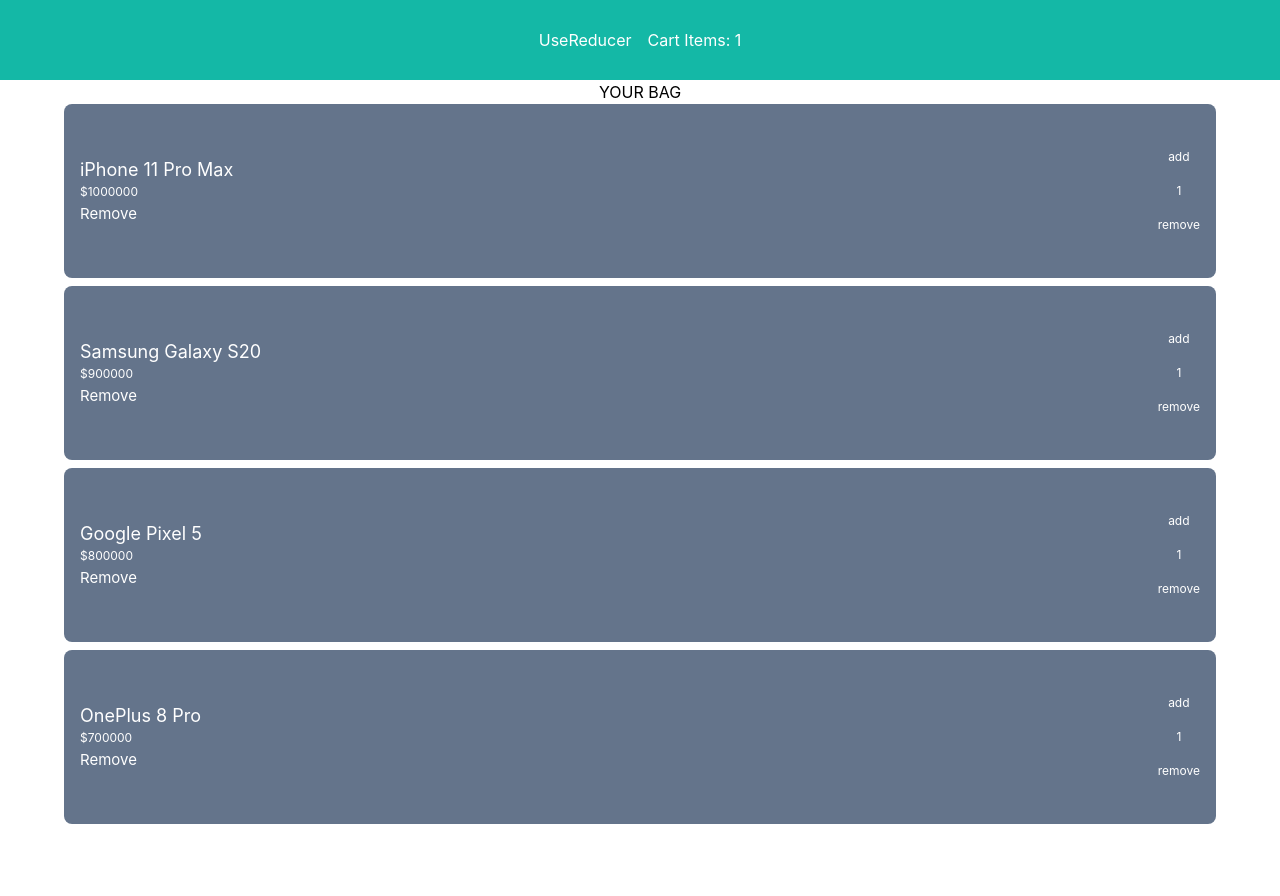
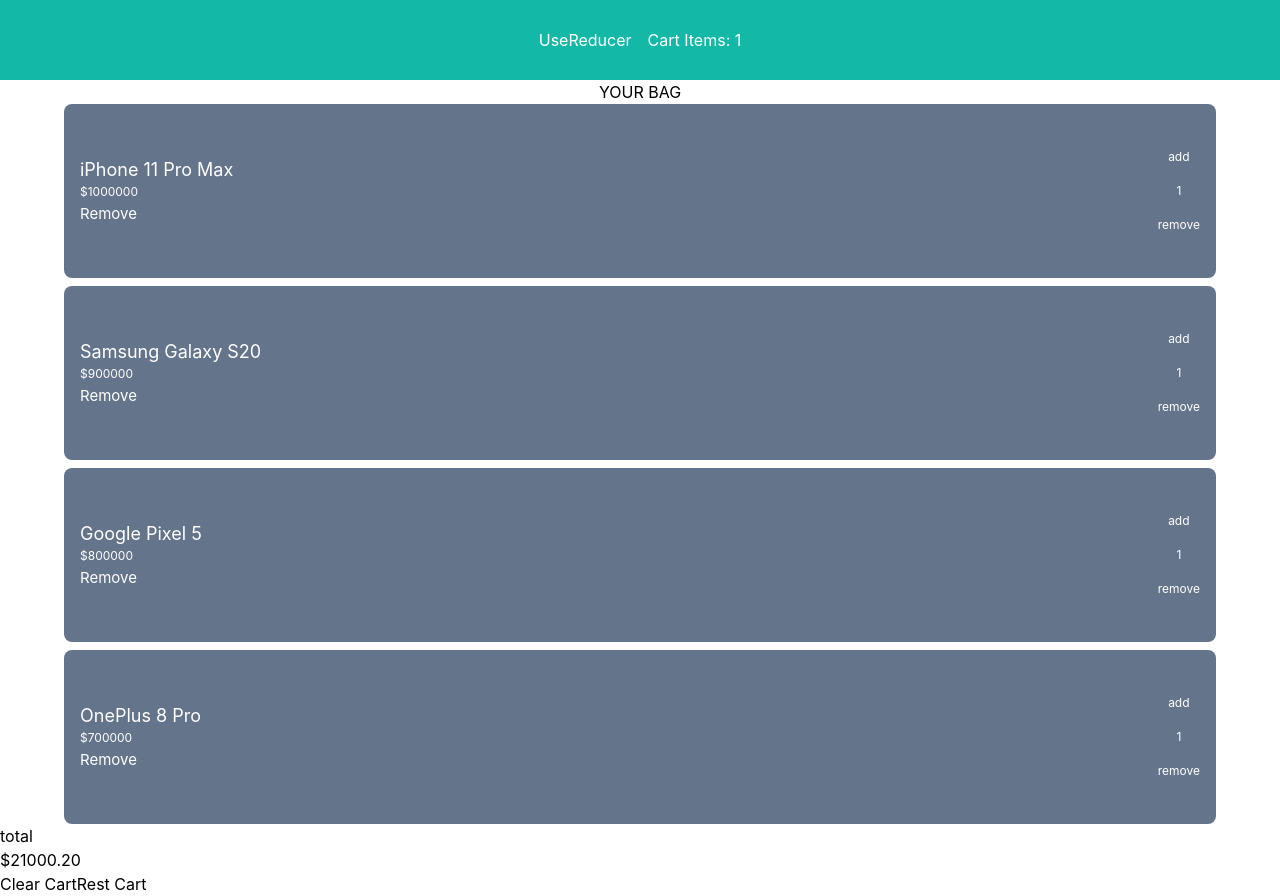
Before and after one commit to Ameer2000Mzori/Cart-UseReducer-React, a React (Create React App) app: page / in a window 1280 px wide. Before the commit the page ends 824 px from the top, so only its background shows below. Built offline with nearby package versions, Linux system fonts and the light colour scheme.

Commit message:
added logic where you can remove item , added footer with elements

```diff
--- a/src/component/Cart.jsx
+++ b/src/component/Cart.jsx
@@ -1,12 +1,20 @@
 import React, { useState, useEffect, useReducer } from 'react'
 import { phonesList } from './shared/dataList.js'
 
-const reducer = (state, action) => {}
+const reducer = (state, action) => {
+  if (action.type === 'REMOVE_ITEM') {
+    return state.filter((item) => item.id !== action.payload.id)
+  }
+}
 
 const Cart = () => {
   const [dataList, setDataList] = useState(phonesList)
 
   const [state, dispatch] = useReducer(reducer, dataList)
+
+  const removeItem = (id) => {
+    dispatch({ type: 'REMOVE_ITEM', payload: { id } })
+  }
 
   return (
     <>
@@ -17,7 +25,7 @@
       <div>
         <div className="flex flex-col text-center items-center justify-center">
           <h1>YOUR BAG</h1>
-          <div className="w-[90vw] h-[90vh] flex flex-col text-center items-center gap-2 text-center">
+          <div className="w-[90vw] h-[90vh] flex flex-col items-center gap-2 text-center">
             {state.map((item, index) => (
               <div
                 key={index}
@@ -26,7 +34,14 @@
                 <div className="text-start text-white">
                   <h1 className="text-[18px]">{item.name}</h1>
                   <h3 className="text-[12px]">${item.price}</h3>
-                  <button className="text-[15px]">Remove</button>
+                  <button
+                    onClick={() => {
+                      removeItem(item.id)
+                    }}
+                    className="text-[15px]"
+                  >
+                    Remove
+                  </button>
                 </div>
 
                 <div className="text-white text-[12px] gap-4 h-[100%] flex flex-col text-center items-center justify-center">
@@ -39,6 +54,14 @@
           </div>
         </div>
       </div>
+      <footer>
+        <div>
+          <h1>total</h1>
+          <h2>$21000.20</h2>
+        </div>
+        <button>Clear Cart</button>
+        <button>Rest Cart</button>
+      </footer>
     </>
   )
 }
```
